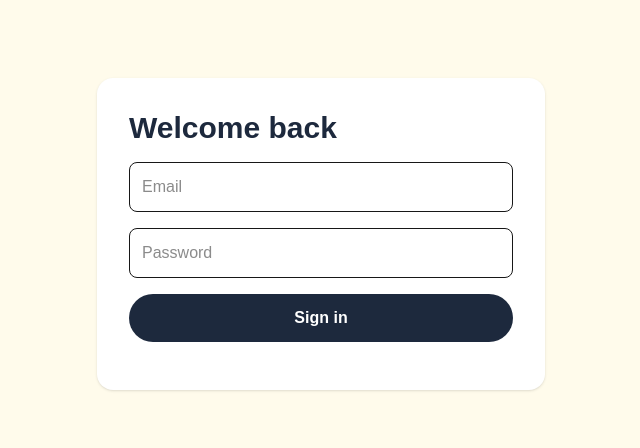
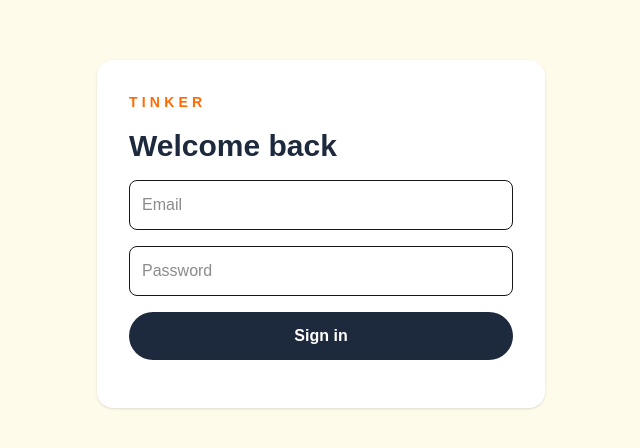
Before and after one commit to nagesh-tinker/tinker, a Next.js app: page /login in a window 1280 px wide. Shown: the part 166-614 px from the top of the page, without its empty margins (319-959 px from the left). Built offline with nearby package versions, Linux system fonts and the light colour scheme; no server answers.

Commit message:
Connect Tinker page flow

```diff
--- a/app/login/page.tsx
+++ b/app/login/page.tsx
@@ -1,35 +1,66 @@
 "use client";
 
 import { FormEvent, useState } from "react";
+import { useRouter } from "next/navigation";
 import { supabase } from "@/lib/supabase";
 
 export default function LoginPage() {
+  const router = useRouter();
   const [email, setEmail] = useState("");
   const [password, setPassword] = useState("");
   const [message, setMessage] = useState("");
 
   async function handleSubmit(event: FormEvent<HTMLFormElement>) {
     event.preventDefault();
-    setMessage("Working...");
+    setMessage("Signing in...");
 
     const { error } = await supabase.auth.signInWithPassword({
       email,
       password,
     });
 
-    setMessage(error ? error.message : "You are signed in.");
+    if (error) {
+      setMessage(error.message);
+      return;
+    }
+
+    router.push("/chat");
   }
 
   return (
     <main className="flex min-h-screen items-center justify-center bg-amber-50 px-6">
-      <form onSubmit={handleSubmit} className="w-full max-w-md space-y-4 rounded-2xl bg-white p-8 shadow-sm">
+      <form
+        onSubmit={handleSubmit}
+        className="w-full max-w-md space-y-4 rounded-2xl bg-white p-8 shadow-sm"
+      >
+        <p className="text-sm font-bold tracking-[0.3em] text-orange-500">
+          TINKER
+        </p>
+
         <h1 className="text-3xl font-bold text-slate-800">Welcome back</h1>
 
-        <input className="w-full rounded-lg border p-3" type="email" placeholder="Email" value={email} onChange={(e) => setEmail(e.target.value)} required />
+        <input
+          className="w-full rounded-lg border p-3"
+          type="email"
+          placeholder="Email"
+          value={email}
+          onChange={(event) => setEmail(event.target.value)}
+          required
+        />
 
-        <input className="w-full rounded-lg border p-3" type="password" placeholder="Password" value={password} onChange={(e) => setPassword(e.target.value)} required />
+        <input
+          className="w-full rounded-lg border p-3"
+          type="password"
+          placeholder="Password"
+          value={password}
+          onChange={(event) => setPassword(event.target.value)}
+          required
+        />
 
-        <button className="w-full rounded-full bg-slate-800 px-5 py-3 font-semibold text-white" type="submit">
+        <button
+          className="w-full rounded-full bg-slate-800 px-5 py-3 font-semibold text-white"
+          type="submit"
+        >
           Sign in
         </button>
 
--- a/app/page.tsx
+++ b/app/page.tsx
@@ -1,3 +1,5 @@
+import Link from "next/link";
+
 export default function Home() {
   return (
     <main className="flex min-h-screen flex-col items-center justify-center bg-amber-50 px-6 text-center text-slate-800">
@@ -14,9 +16,12 @@ export default function Home() {
         thoughtful conversations.
       </p>
 
-      <button className="mt-8 rounded-full bg-slate-800 px-6 py-3 font-semibold text-white transition hover:bg-slate-700">
+      <Link
+        href="/login"
+        className="mt-8 rounded-full bg-slate-800 px-6 py-3 font-semibold text-white transition hover:bg-slate-700"
+      >
         Start exploring
-      </button>
+      </Link>
     </main>
   );
 }
```
Also changed, not shown: 1 other file (tests, documents, lock files or other folders).
